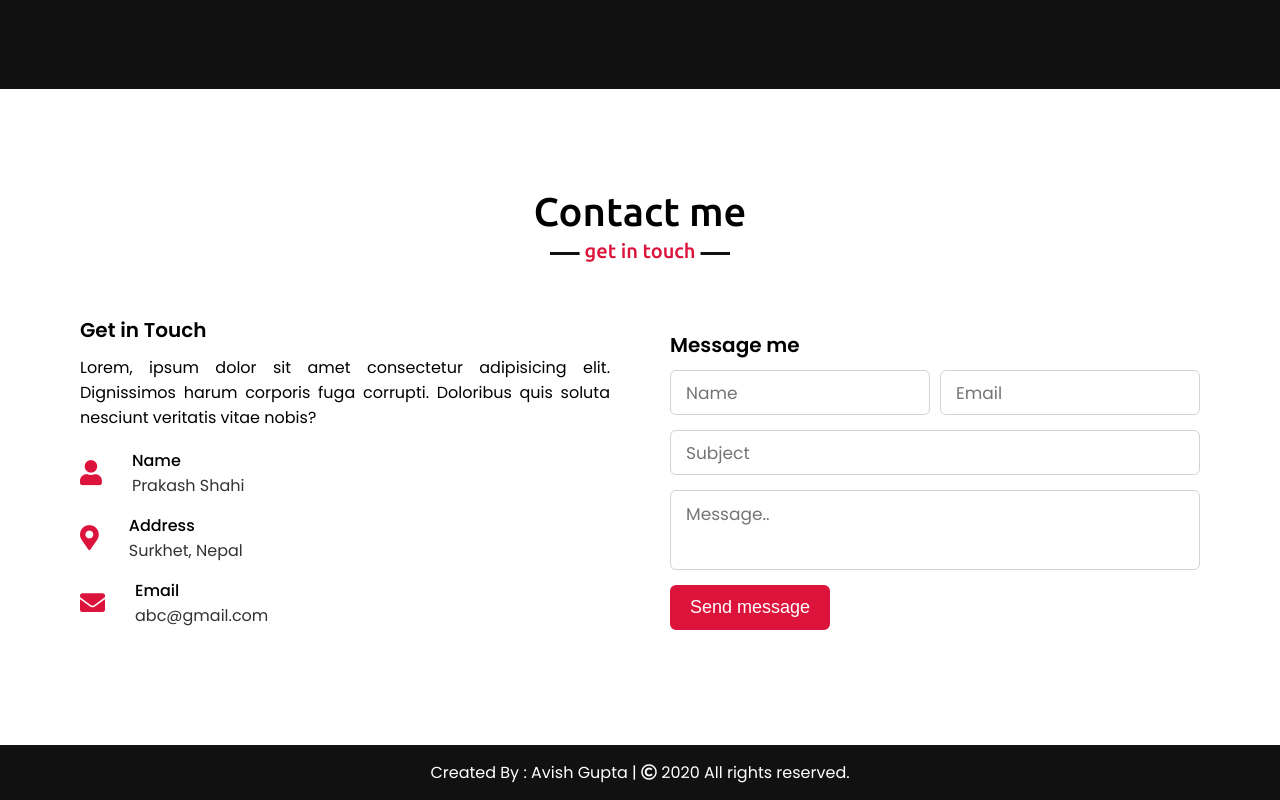
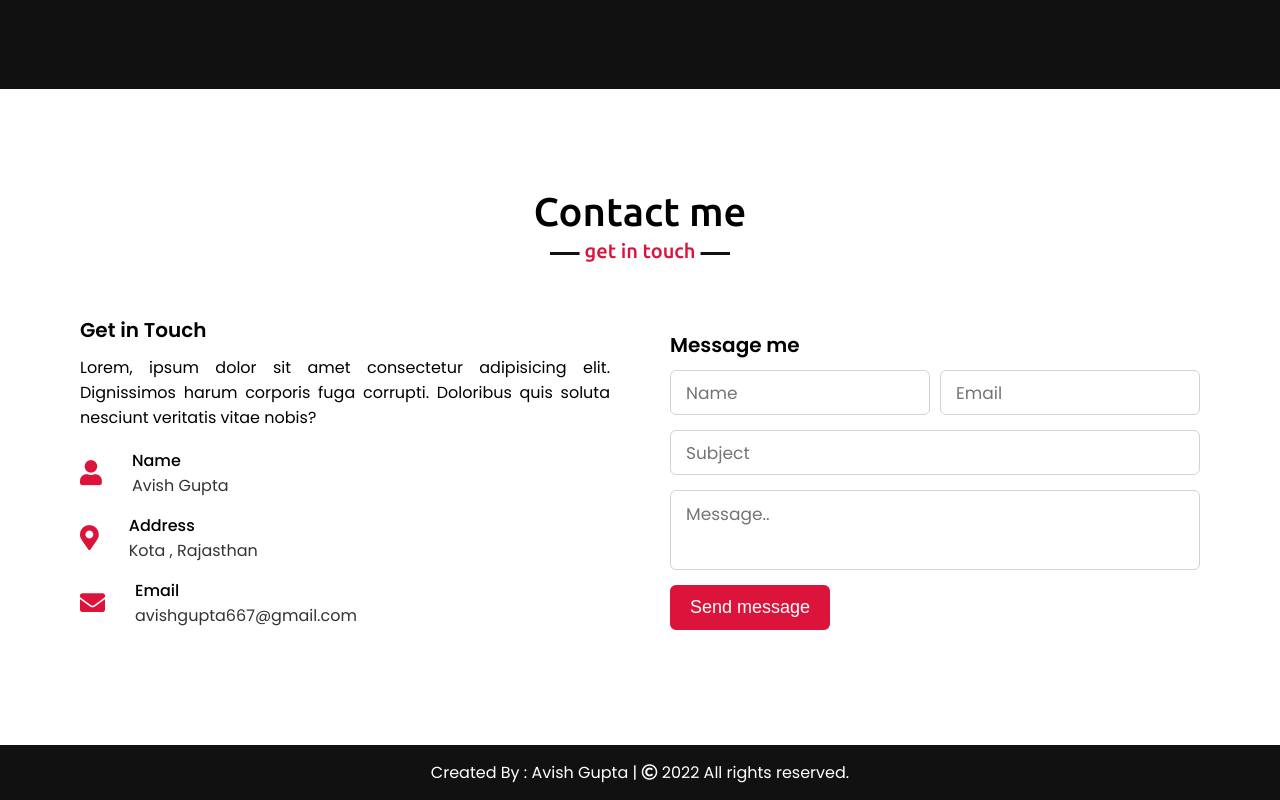
Before and after one commit to AvishGupta16/Personal.github.io, a plain HTML site: page index.html in a window 1280 px wide. Shown: the part 3313-4113 px from the top of the page. Drawn offline with nearby package versions, Linux system fonts and the light colour scheme.

Commit message:
Update index.html

```diff
--- a/index.html
+++ b/index.html
@@ -1,5 +1,5 @@
 <!DOCTYPE html>
-<!-- Created By CodingNepal -->
+<!-- Created By Avish Gupta -->
 <html lang="en">
 <head>
     <meta charset="UTF-8">
@@ -203,21 +203,21 @@
                             <i class="fas fa-user"></i>
                             <div class="info">
                                 <div class="head">Name</div>
-                                <div class="sub-title">Prakash Shahi</div>
+                                <div class="sub-title">Avish Gupta</div>
                             </div>
                         </div>
                         <div class="row">
                             <i class="fas fa-map-marker-alt"></i>
                             <div class="info">
                                 <div class="head">Address</div>
-                                <div class="sub-title">Surkhet, Nepal</div>
+                                <div class="sub-title">Kota , Rajasthan</div>
                             </div>
                         </div>
                         <div class="row">
                             <i class="fas fa-envelope"></i>
                             <div class="info">
                                 <div class="head">Email</div>
-                                <div class="sub-title">abc@gmail.com</div>
+                                <div class="sub-title">avishgupta667@gmail.com</div>
                             </div>
                         </div>
                     </div>
@@ -250,7 +250,7 @@
 
     <!-- footer section start -->
     <footer>
-        <span>Created By : Avish Gupta</a> | <span class="far fa-copyright"></span> 2020 All rights reserved.</span>
+        <span>Created By : Avish Gupta</a> | <span class="far fa-copyright"></span> 2022 All rights reserved.</span>
     </footer>
 
     <script src="script.js"></script>
```
